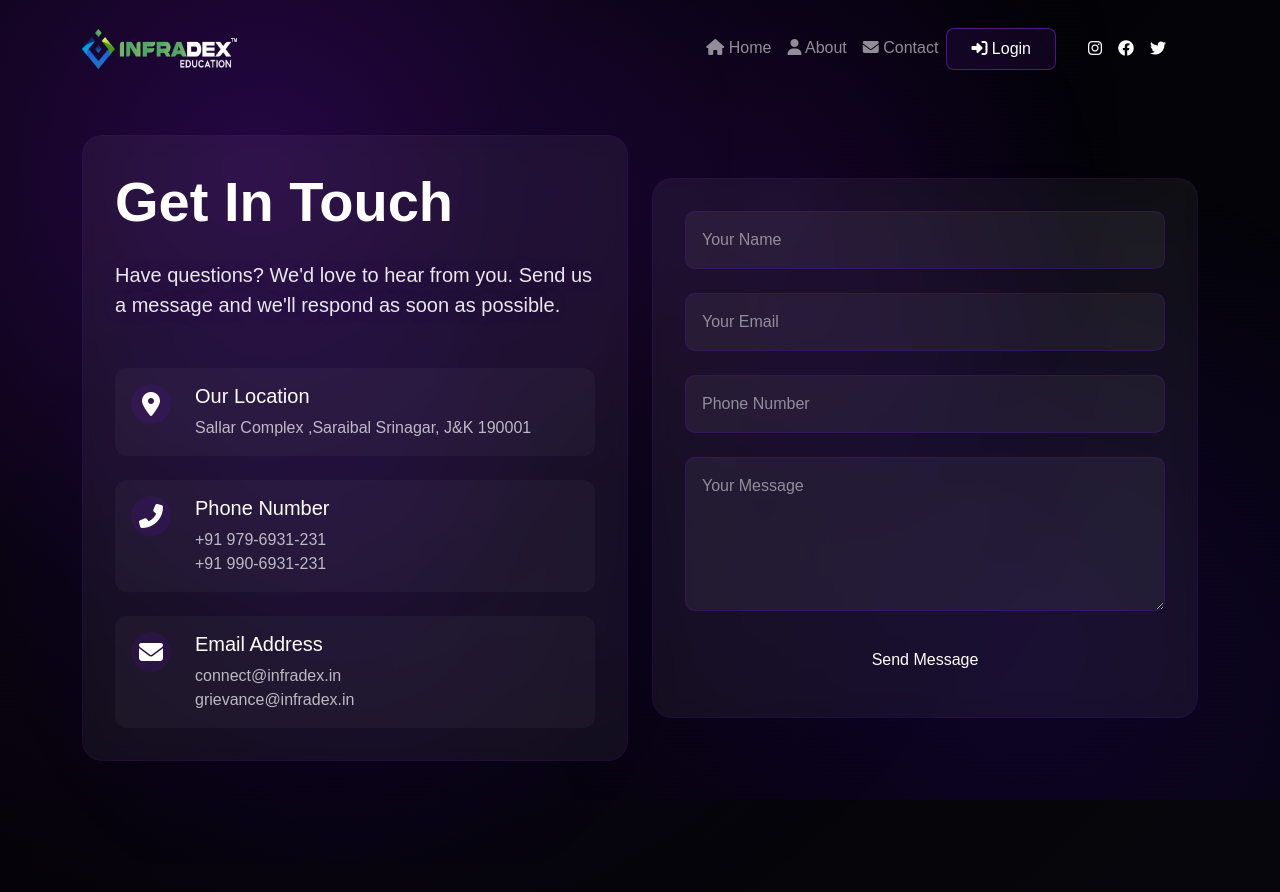
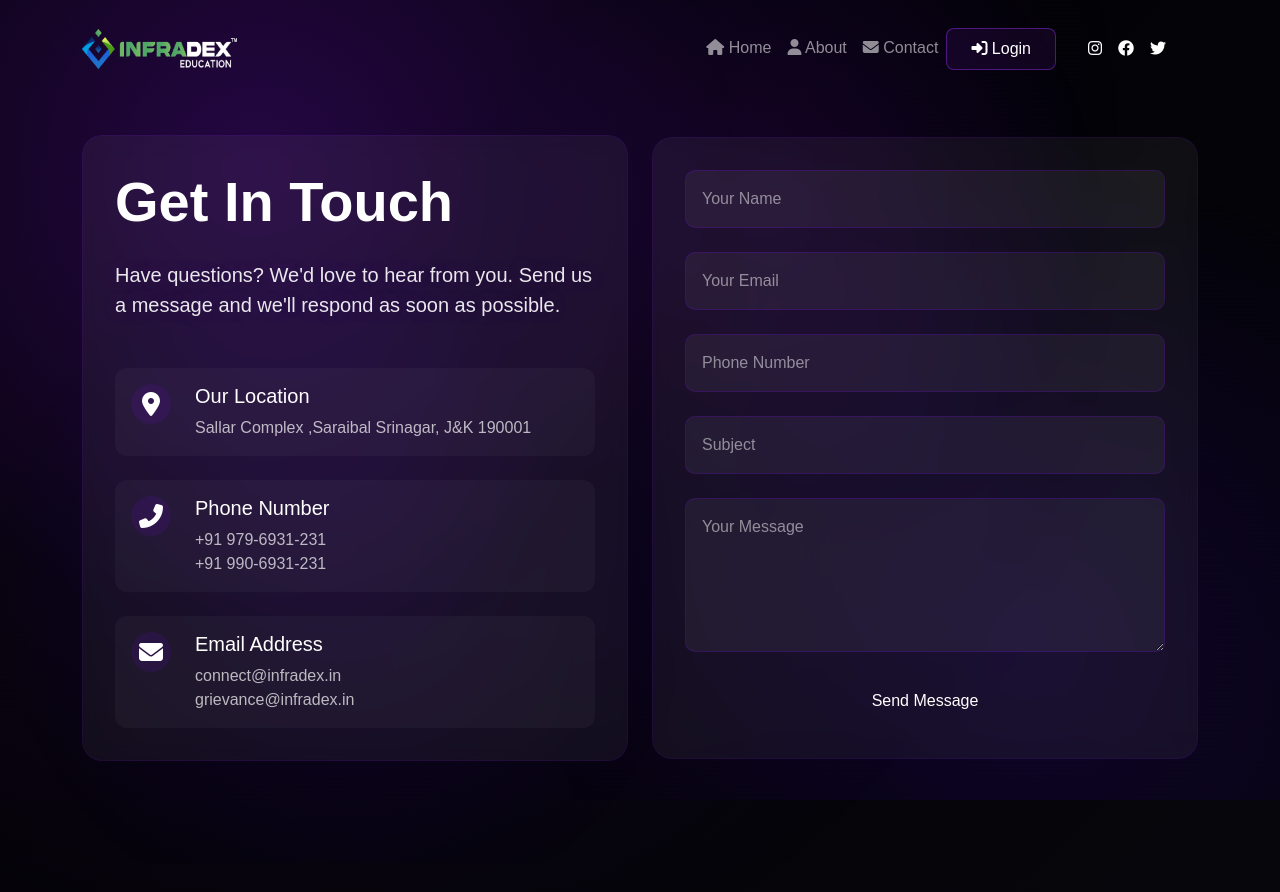
Before and after one commit to ibrahim-bhat/Infradex-Education-web, a PHP site: page /contact.php in a window 1280 px wide. Shown: the top 892 px of the page. Run offline with PHP 8.4, Linux system fonts and the light colour scheme; some libraries are stand-ins or nearby versions.

Commit message:
deployment added mailer update

```diff
--- a/contact.php
+++ b/contact.php
@@ -110,18 +110,21 @@ if ($_SERVER['REQUEST_METHOD'] == 'POST') {
                             </div>
                         <?php endif; ?>
 
-                        <form class="contact-form">
+                        <form class="contact-form" method="POST" action="">
                             <div class="mb-4">
-                                <input type="text" class="form-control" placeholder="Your Name" required>
+                                <input type="text" name="name" class="form-control" placeholder="Your Name" required>
                             </div>
                             <div class="mb-4">
-                                <input type="email" class="form-control" placeholder="Your Email" required>
+                                <input type="email" name="email" class="form-control" placeholder="Your Email" required>
                             </div>
                             <div class="mb-4">
-                                <input type="tel" class="form-control" placeholder="Phone Number" required>
+                                <input type="tel" name="phone" class="form-control" placeholder="Phone Number" required>
                             </div>
                             <div class="mb-4">
-                                <textarea class="form-control" rows="5" placeholder="Your Message" required></textarea>
+                                <input type="text" name="subject" class="form-control" placeholder="Subject" required>
+                            </div>
+                            <div class="mb-4">
+                                <textarea name="message" class="form-control" rows="5" placeholder="Your Message" required></textarea>
                             </div>
                             <button type="submit" class="btn btn-primary w-100">Send Message</button>
                         </form>
```
